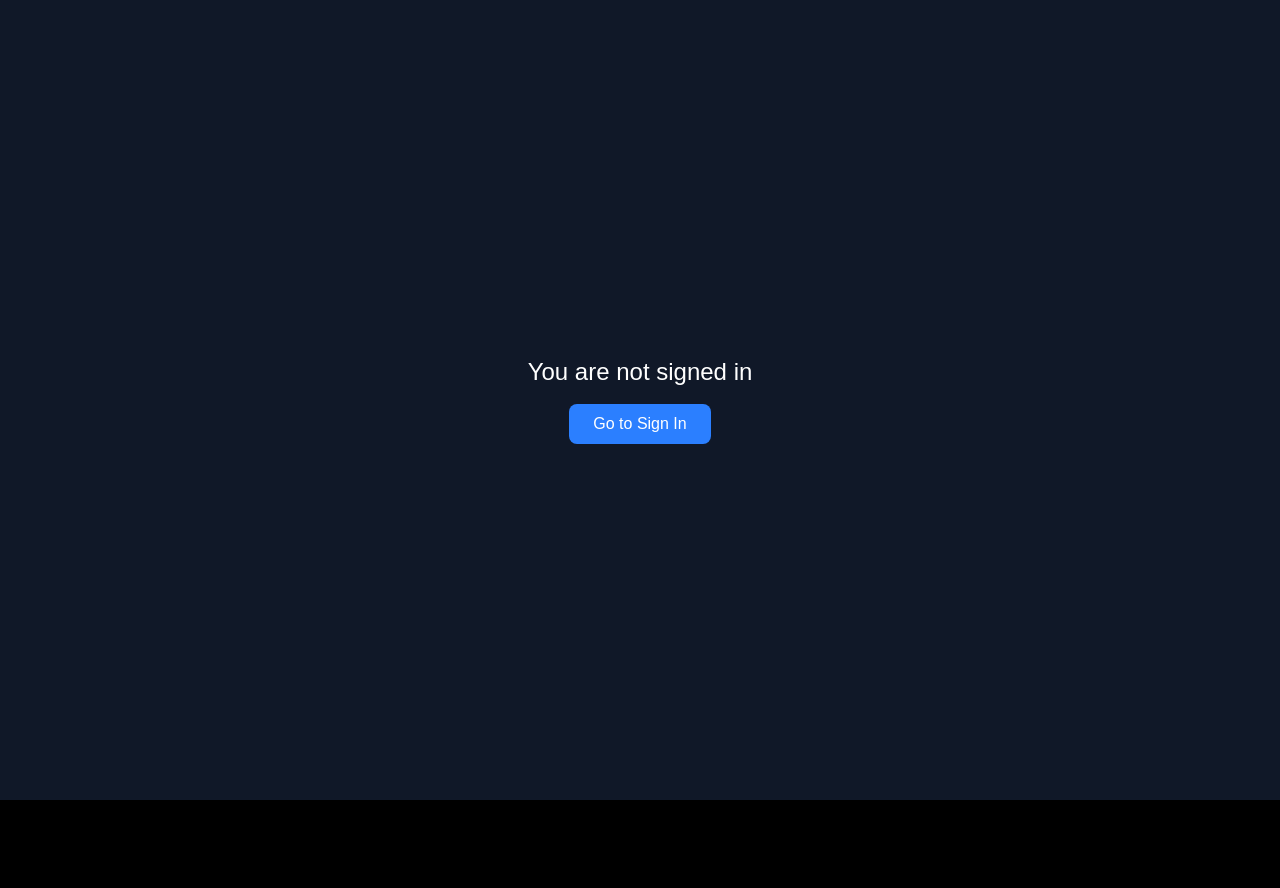
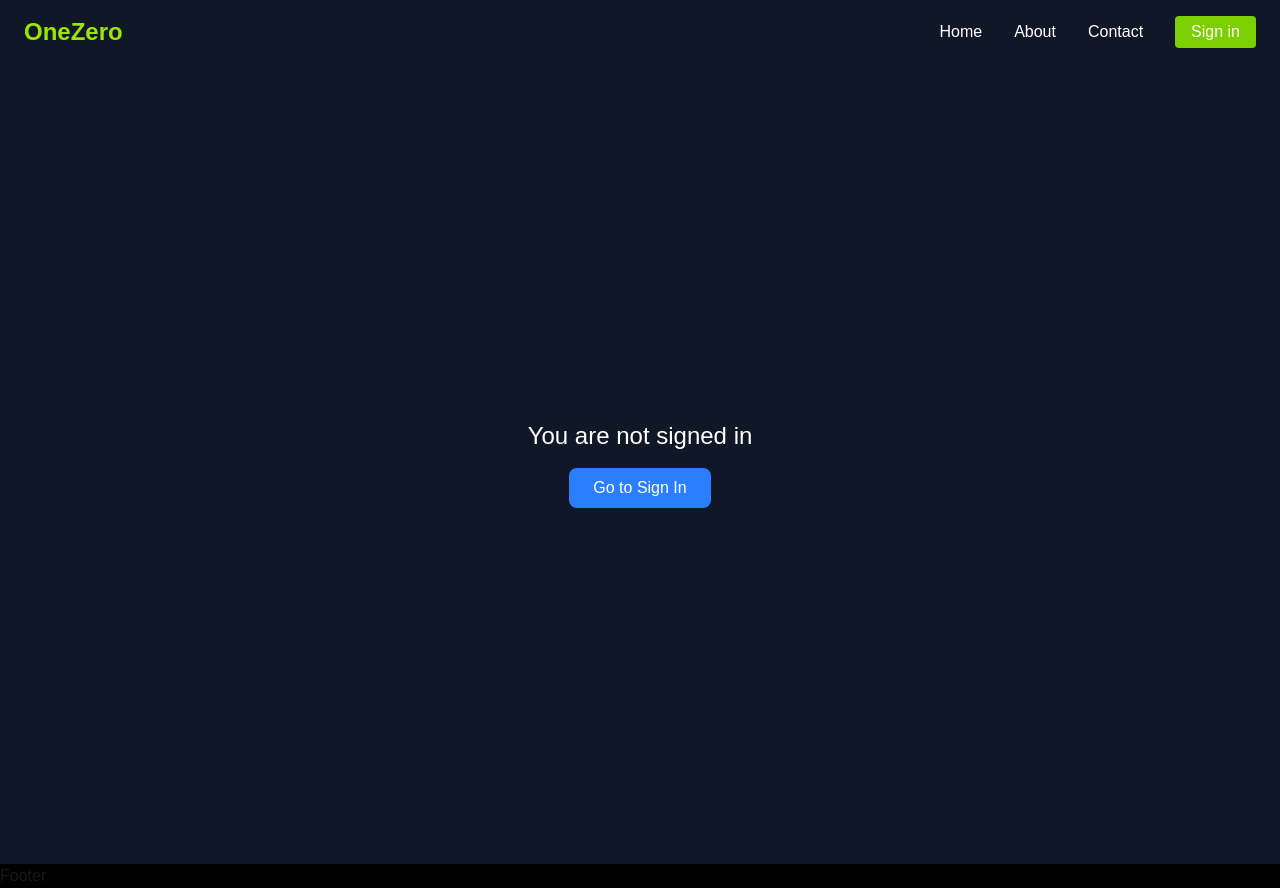
Before and after one commit to yakhyosafarov30-alt/NextAuthProject, a Next.js app: page / in a window 1280 px wide. Before the commit the page ends 800 px from the top, so only its background shows below. Built offline with nearby package versions, Linux system fonts and the light colour scheme; no server answers.

Commit message:
Add NextAuth setup with Google login

```diff
--- /dev/null
+++ b/app/components/Footer/Footer.tsx
@@ -0,0 +1,7 @@
+import React from 'react'
+
+export default function Footer() {
+  return (
+    <div>Footer</div>
+  )
+}
--- /dev/null
+++ b/app/components/Navbar/Navbat.tsx
@@ -0,0 +1,98 @@
+"use client";
+
+import Link from "next/link";
+import { useSession, signIn, signOut } from "next-auth/react";
+import { useState } from "react";
+import { Menu, X } from "lucide-react";
+
+export default function Navbar() {
+  const { data: session } = useSession();
+  const [menuOpen, setMenuOpen] = useState(false);
+
+  return (
+    <nav className="bg-gray-900 text-white py-4 px-6 flex justify-between items-center sticky top-0 z-50">
+      {/* Logo */}
+      <Link href="/" className="text-2xl font-bold text-lime-400">
+        OneZero
+      </Link>
+
+      {/* Desktop menu */}
+      <div className="hidden md:flex space-x-8 items-center">
+        <Link href="/" className="hover:text-lime-400 transition">
+          Home
+        </Link>
+        <Link href="/about" className="hover:text-lime-400 transition">
+          About
+        </Link>
+        <Link href="/contact" className="hover:text-lime-400 transition">
+          Contact
+        </Link>
+
+        {/* Auth buttons */}
+        {session ? (
+          <div className="flex items-center space-x-4">
+            <p className="text-sm opacity-80">{session.user?.name}</p>
+            <button
+              onClick={() => signOut()}
+              className="bg-red-500 px-4 py-1 rounded hover:bg-red-400 transition"
+            >
+              Sign out
+            </button>
+          </div>
+        ) : (
+          <button
+            onClick={() => signIn("google")}
+            className="bg-lime-500 px-4 py-1 rounded hover:bg-lime-400 transition"
+          >
+            Sign in
+          </button>
+        )}
+      </div>
+
+      {/* Mobile menu button */}
+      <button
+        className="md:hidden focus:outline-none"
+        onClick={() => setMenuOpen(!menuOpen)}
+      >
+        {menuOpen ? <X size={28} /> : <Menu size={28} />}
+      </button>
+
+      {/* Mobile dropdown */}
+      {menuOpen && (
+        <div className="absolute top-16 left-0 w-full bg-gray-800 flex flex-col items-center py-4 space-y-4 md:hidden">
+          <Link href="/" onClick={() => setMenuOpen(false)}>
+            Home
+          </Link>
+          <Link href="/about" onClick={() => setMenuOpen(false)}>
+            About
+          </Link>
+          <Link href="/contact" onClick={() => setMenuOpen(false)}>
+            Contact
+          </Link>
+
+          {session ? (
+            <button
+              onClick={() => {
+                setMenuOpen(false);
+                signOut();
+              }}
+              className="bg-red-500 px-6 py-2 rounded hover:bg-red-400 transition"
+            >
+              Sign out
+            </button>
+          ) : (
+            <button
+              onClick={() => {
+                setMenuOpen(false);
+                signIn("google");
+              }}
+              className="bg-lime-500 px-6 py-2 rounded hover:bg-lime-400 transition"
+            >
+              Sign in
+            </button>
+          )}
+        </div>
+      )}
+    </nav>
+  );
+}
--- a/app/layout.tsx
+++ b/app/layout.tsx
@@ -1,5 +1,7 @@
 import "./globals.css";
 import SessionProviderWrapper from "./providers/SessionProviderWrapper";
+import Navbar from "./components/Navbar/Navbat"; // 🟢 Navbarni import qildik
+import Footer from "./components/Footer/Footer"; // 🟢 Footer ham qo‘shamiz (xohlasang olib tashlasa ham bo‘ladi)
 
 export const metadata = {
   title: "NextAuth Demo",
@@ -13,8 +15,17 @@ export default function RootLayout({
 }) {
   return (
     <html lang="en">
-      <body>
-        <SessionProviderWrapper>{children}</SessionProviderWrapper>
+      <body className="bg-gray-950 text-white flex flex-col min-h-screen">
+        <SessionProviderWrapper>
+          {/* 🟩 Navbar tepada joylashgan */}
+          <Navbar />
+
+          {/* 🟩 Sahifa asosiy kontenti */}
+          <main className="flex-grow">{children}</main>
+
+          {/* 🟩 Footer pastda joylashgan */}
+          <Footer />
+        </SessionProviderWrapper>
       </body>
     </html>
   );
--- a/app/profile/page.tsx
+++ b/app/profile/page.tsx
@@ -1,20 +1,22 @@
 "use client";
-
 import { useSession, signOut } from "next-auth/react";
 
-export default function ProfilePage() {
-  const { data: session, status } = useSession();
+export default function Profile() {
+  const { data: session } = useSession();
 
-  if (status === "loading") return <p>Loading...</p>;
-  if (!session) return <p>You must log in first.</p>;
+  if (!session) return <p>Not signed in</p>;
 
   return (
-    <div className="flex flex-col items-center justify-center h-screen bg-gray-800 text-white">
-      <h1 className="text-3xl mb-4">Welcome, {session.user?.name}</h1>
-      <p>{session.user?.email}</p>
+    <div className="text-center mt-10">
+      <p>Signed in as {session.user?.email}</p>
+      <img
+        src={session.user?.image || ""}
+        alt="avatar"
+        className="rounded-full w-20 h-20 mx-auto mt-4"
+      />
       <button
         onClick={() => signOut()}
-        className="mt-6 bg-red-500 px-6 py-2 rounded-lg hover:bg-red-400 transition"
+        className="mt-4 px-4 py-2 bg-red-500 text-white rounded-md"
       >
         Sign out
       </button>
--- a/package.json
+++ b/package.json
@@ -10,6 +10,7 @@
   },
   "dependencies": {
     "gsap": "^3.13.0",
+    "lucide-react": "^0.546.0",
     "next": "^15.1.6",
     "next-auth": "^4.24.11",
     "react": "19.2.0",
```
Also changed, not shown: 1 other file (tests, documents, lock files or other folders).
